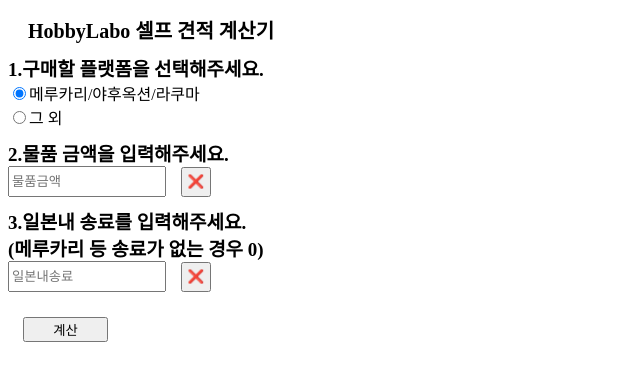
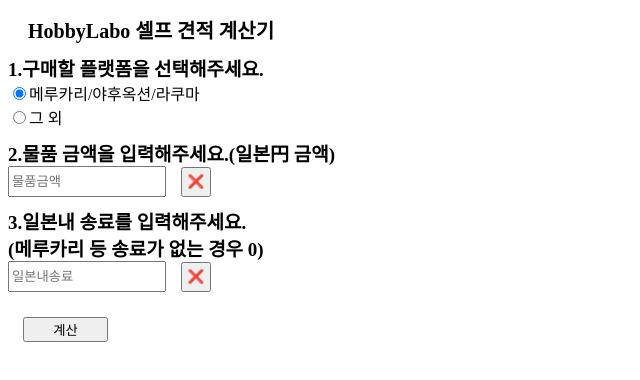
Before and after one commit to kmnkit/calcFee, a plain HTML site: page index.html in a window 1280 px wide. Shown: the whole page, without its empty margins (0-640 px from the left). Drawn offline with Linux system fonts and the light colour scheme.

Commit message:
금액 입력 문구 수정

```diff
--- a/index.html
+++ b/index.html
@@ -28,7 +28,7 @@
       </div>
       <!-- 구매금액 입력 -->
       <div id="calc-form__price">
-        2.물품 금액을 입력해주세요.
+        2.물품 금액을 입력해주세요.(일본円 금액)
         <div id="calc-form__price-input">
           <input
             type="text"
```
